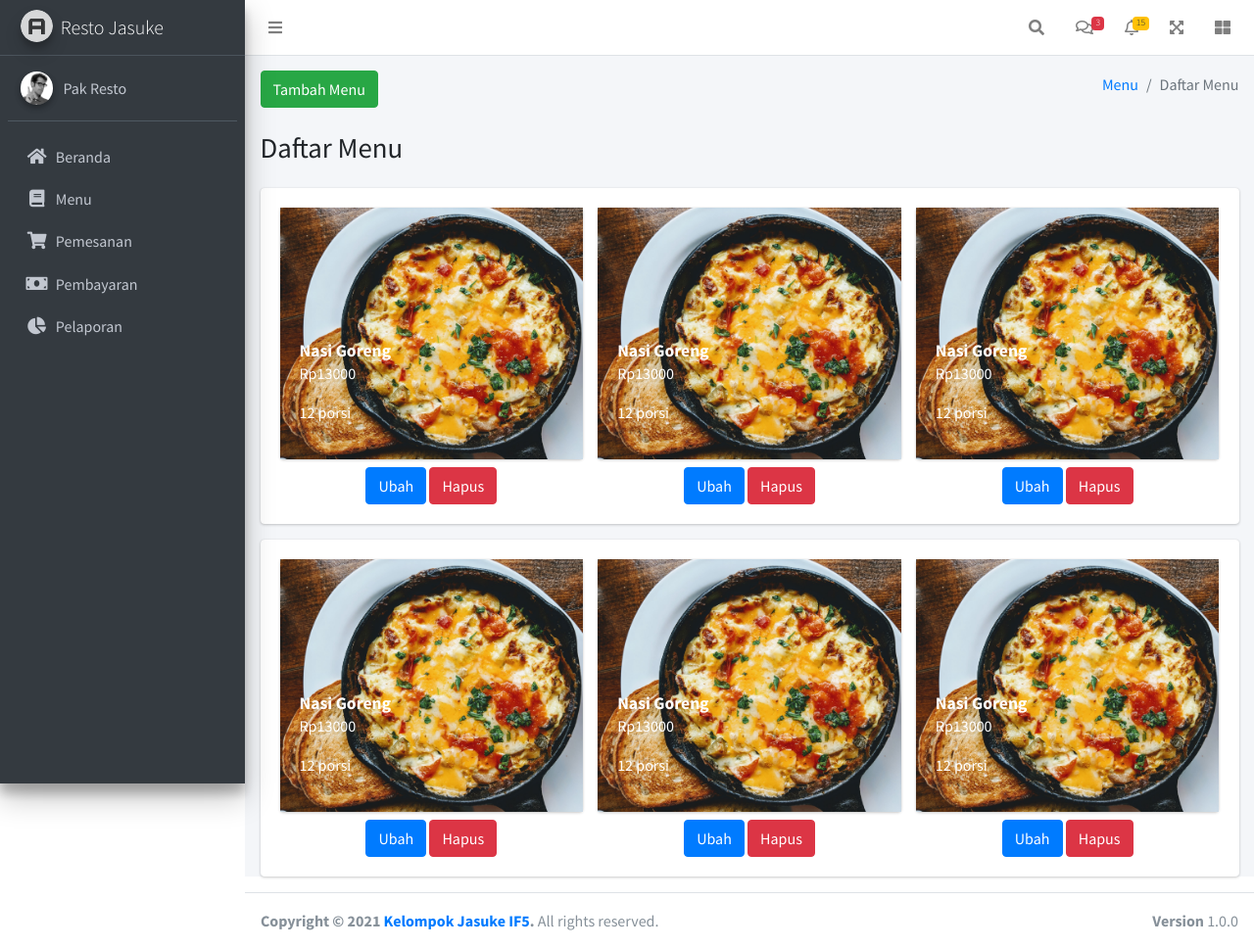
After one commit to rahmaninsani/restoran_jasuke, a CodeIgniter 4 app: template app/Views/menu/index.php in a window 1280 px wide. The commit adds this page. Shown: the whole page at 98% size. Run offline with PHP 8.4 and a stand-in for CodeIgniter, Linux system fonts and the light colour scheme; the template is opened without the code that fills it: most values are stand-ins (such as "Sample title", 1, 10 or a date in 2020); some libraries are stand-ins or nearby versions.

Commit message:
Perbaikan Sidebar dan penambahan konten Menu

```diff
--- a/app/Config/Routes.php
+++ b/app/Config/Routes.php
@@ -34,6 +34,7 @@ $routes->setAutoRoute(true);
 // route since we don't have to scan directories.
 $routes->get('/', 'Beranda::index');
 $routes->get('/login', 'Login::index');
+$routes->get('/menu', 'Menu::index');
 
 /*
  * --------------------------------------------------------------------
--- a/app/Views/beranda/index.php
+++ b/app/Views/beranda/index.php
@@ -14,7 +14,7 @@
           </div><!-- /.col -->
           <div class="col-sm-6">
             <ol class="breadcrumb float-sm-right">
-              <li class="breadcrumb-item"><a href="#">Home</a></li>
+              <li class="breadcrumb-item"><a href="#">Beranda</a></li>
               <li class="breadcrumb-item active">Dashboard</li>
             </ol>
           </div><!-- /.col -->
@@ -98,7 +98,6 @@
                   </div>
                 </div>
               </div>
-
             </div>
           </div>
         </div>
--- a/app/Views/layout/sidebar.php
+++ b/app/Views/layout/sidebar.php
@@ -24,7 +24,7 @@
           <!-- Add icons to the links using the .nav-icon class
               with font-awesome or any other icon font library -->
           <li class="nav-item">
-            <a href="/" class="nav-link active">
+            <a href="/" class="nav-link <?= ($title == 'Beranda') ? "active" : ""; ?>">
               <i class="nav-icon fas fa-home"></i>
               <p>
                 Beranda
@@ -32,7 +32,7 @@
             </a>
           </li>
           <li class="nav-item">
-            <a href="/menu" class="nav-link">
+            <a href="/menu" class="nav-link <?= ($title == 'Menu') ? "active" : ""; ?>">
               <i class="nav-icon fas fa-book"></i>
               <p>
                 Menu
@@ -40,7 +40,7 @@
             </a>
           </li>
           <li class="nav-item">
-            <a href="/pemesanan" class="nav-link">
+            <a href="/pemesanan" class="nav-link <?= ($title == 'Pemesanan') ? "active" : ""; ?>">
               <i class="nav-icon fas fa-shopping-cart"></i>
               <p>
                 Pemesanan
@@ -48,7 +48,7 @@
             </a>
           </li>
           <li class="nav-item">
-            <a href="/pembayaran" class="nav-link">
+            <a href="/pembayaran" class="nav-link <?= ($title == 'Pembayaran') ? "active" : ""; ?>">
               <i class="nav-icon fas fa-money-bill"></i>
               <p>
                 Pembayaran
@@ -56,7 +56,7 @@
             </a>
           </li>
           <li class="nav-item">
-            <a href="/laporan" class="nav-link">
+            <a href="/laporan" class="nav-link <?= ($title == 'Pelaporan') ? "active" : ""; ?>">
               <i class="nav-icon fas fa-chart-pie"></i>
               <p>
                 Pelaporan
--- /dev/null
+++ b/app/Views/menu/index.php
@@ -0,0 +1,143 @@
+<?= $this->extend('layout/template'); ?>
+
+<?= $this->section('content'); ?>
+
+<div class="wrapper">
+  <!-- Content Wrapper. Contains page content -->
+  <div class="content-wrapper">
+    <!-- Content Header (Page header) -->
+    <div class="content-header">
+      <div class="container-fluid">
+        <div class="row mb-2">
+          <div class="col-sm-6">
+            <a href="#" class="btn btn-success">Tambah Menu</a>
+            <h1 class="mt-4">Daftar Menu</h1>
+          </div><!-- /.col -->
+          <div class="col-sm-6">
+            <ol class="breadcrumb float-sm-right">
+              <li class="breadcrumb-item"><a href="#">Menu</a></li>
+              <li class="breadcrumb-item active">Daftar Menu</li>
+            </ol>
+          </div><!-- /.col -->
+        </div><!-- /.row -->
+      </div><!-- /.container-fluid -->
+    </div>
+    <!-- /.content-header -->
+
+    <!-- Main content -->
+    <section class="content">
+      <div class="container-fluid">
+        <div class="card card-success">
+          <div class="card-body">
+            <div class="row">
+              <div class="col-md-12 col-lg-6 col-xl-4">
+                <div class="card mb-2 bg-gradient-dark">
+                  <img class="card-img-top" src="/assets/img/telur-dadar.jpg" alt="Dist Photo 1">
+                  <div class="card-img-overlay d-flex flex-column justify-content-end">
+                    <h5 class="card-title text-primary text-white"><b>Nasi Goreng</b></h5>
+                    <!-- <p class="card-text text-white pb-2 pt-1">Lorem ipsum dolor sit amet, consectetur adipisicing elit sed do eiusmod tempor.</p> -->
+                    <p class="text-white">Rp13000</p>
+                    <p class="text-white">12 porsi</p>
+                  </div>
+                </div>
+                <div class="text-center">
+                  <button class="btn btn-primary">Ubah</button>
+                  <button class="btn btn-danger">Hapus</button>
+                </div>
+              </div>
+              <div class="col-md-12 col-lg-6 col-xl-4">
+                <div class="card mb-2 bg-gradient-dark">
+                  <img class="card-img-top" src="/assets/img/telur-dadar.jpg" alt="Dist Photo 1">
+                  <div class="card-img-overlay d-flex flex-column justify-content-end">
+                    <h5 class="card-title text-primary text-white"><b>Nasi Goreng</b></h5>
+                    <!-- <p class="card-text text-white pb-2 pt-1">Lorem ipsum dolor sit amet, consectetur adipisicing elit sed do eiusmod tempor.</p> -->
+                    <p class="text-white">Rp13000</p>
+                    <p class="text-white">12 porsi</p>
+                  </div>
+                </div>
+                <div class="text-center">
+                  <button class="btn btn-primary">Ubah</button>
+                  <button class="btn btn-danger">Hapus</button>
+                </div>
+              </div>
+              <div class="col-md-12 col-lg-6 col-xl-4">
+                <div class="card mb-2 bg-gradient-dark">
+                  <img class="card-img-top" src="/assets/img/telur-dadar.jpg" alt="Dist Photo 1">
+                  <div class="card-img-overlay d-flex flex-column justify-content-end">
+                    <h5 class="card-title text-primary text-white"><b>Nasi Goreng</b></h5>
+                    <!-- <p class="card-text text-white pb-2 pt-1">Lorem ipsum dolor sit amet, consectetur adipisicing elit sed do eiusmod tempor.</p> -->
+                    <p class="text-white">Rp13000</p>
+                    <p class="text-white">12 porsi</p>
+                  </div>
+                </div>
+                <div class="text-center">
+                  <button class="btn btn-primary">Ubah</button>
+                  <button class="btn btn-danger">Hapus</button>
+                </div>
+              </div>
+
+            </div>
+          </div>
+        </div>
+      </div><!-- /.container-fluid -->
+      <div class="container-fluid">
+        <div class="card card-success">
+          <div class="card-body">
+            <div class="row">
+              <div class="col-md-12 col-lg-6 col-xl-4">
+                <div class="card mb-2 bg-gradient-dark">
+                  <img class="card-img-top" src="/assets/img/telur-dadar.jpg" alt="Dist Photo 1">
+                  <div class="card-img-overlay d-flex flex-column justify-content-end">
+                    <h5 class="card-title text-primary text-white"><b>Nasi Goreng</b></h5>
+                    <!-- <p class="card-text text-white pb-2 pt-1">Lorem ipsum dolor sit amet, consectetur adipisicing elit sed do eiusmod tempor.</p> -->
+                    <p class="text-white">Rp13000</p>
+                    <p class="text-white">12 porsi</p>
+                  </div>
+                </div>
+                <div class="text-center">
+                  <button class="btn btn-primary">Ubah</button>
+                  <button class="btn btn-danger">Hapus</button>
+                </div>
+              </div>
+              <div class="col-md-12 col-lg-6 col-xl-4">
+                <div class="card mb-2 bg-gradient-dark">
+                  <img class="card-img-top" src="/assets/img/telur-dadar.jpg" alt="Dist Photo 1">
+                  <div class="card-img-overlay d-flex flex-column justify-content-end">
+                    <h5 class="card-title text-primary text-white"><b>Nasi Goreng</b></h5>
+                    <!-- <p class="card-text text-white pb-2 pt-1">Lorem ipsum dolor sit amet, consectetur adipisicing elit sed do eiusmod tempor.</p> -->
+                    <p class="text-white">Rp13000</p>
+                    <p class="text-white">12 porsi</p>
+                  </div>
+                </div>
+                <div class="text-center">
+                  <button class="btn btn-primary">Ubah</button>
+                  <button class="btn btn-danger">Hapus</button>
+                </div>
+              </div>
+              <div class="col-md-12 col-lg-6 col-xl-4">
+                <div class="card mb-2 bg-gradient-dark">
+                  <img class="card-img-top" src="/assets/img/telur-dadar.jpg" alt="Dist Photo 1">
+                  <div class="card-img-overlay d-flex flex-column justify-content-end">
+                    <h5 class="card-title text-primary text-white"><b>Nasi Goreng</b></h5>
+                    <!-- <p class="card-text text-white pb-2 pt-1">Lorem ipsum dolor sit amet, consectetur adipisicing elit sed do eiusmod tempor.</p> -->
+                    <p class="text-white">Rp13000</p>
+                    <p class="text-white">12 porsi</p>
+                  </div>
+                </div>
+                <div class="text-center">
+                  <button class="btn btn-primary">Ubah</button>
+                  <button class="btn btn-danger">Hapus</button>
+                </div>
+              </div>
+
+            </div>
+          </div>
+        </div>
+      </div><!-- /.container-fluid -->
+    </section>
+    <!-- /.content -->
+  </div>
+  <!-- /.content-wrapper -->
+</div>
+
+<?= $this->endSection(); ?>
```
Also changed, not shown: app/Controllers/Menu.php (added, +19 -0 lines).
